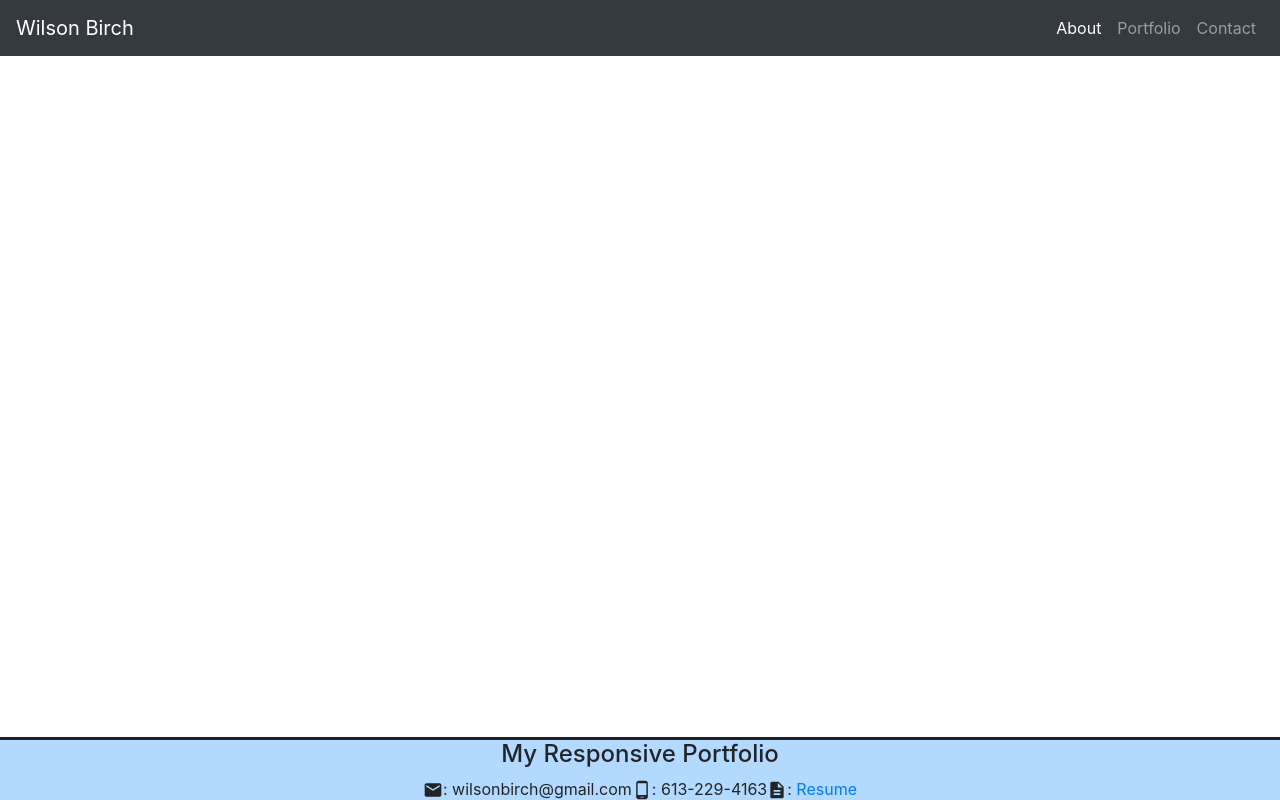
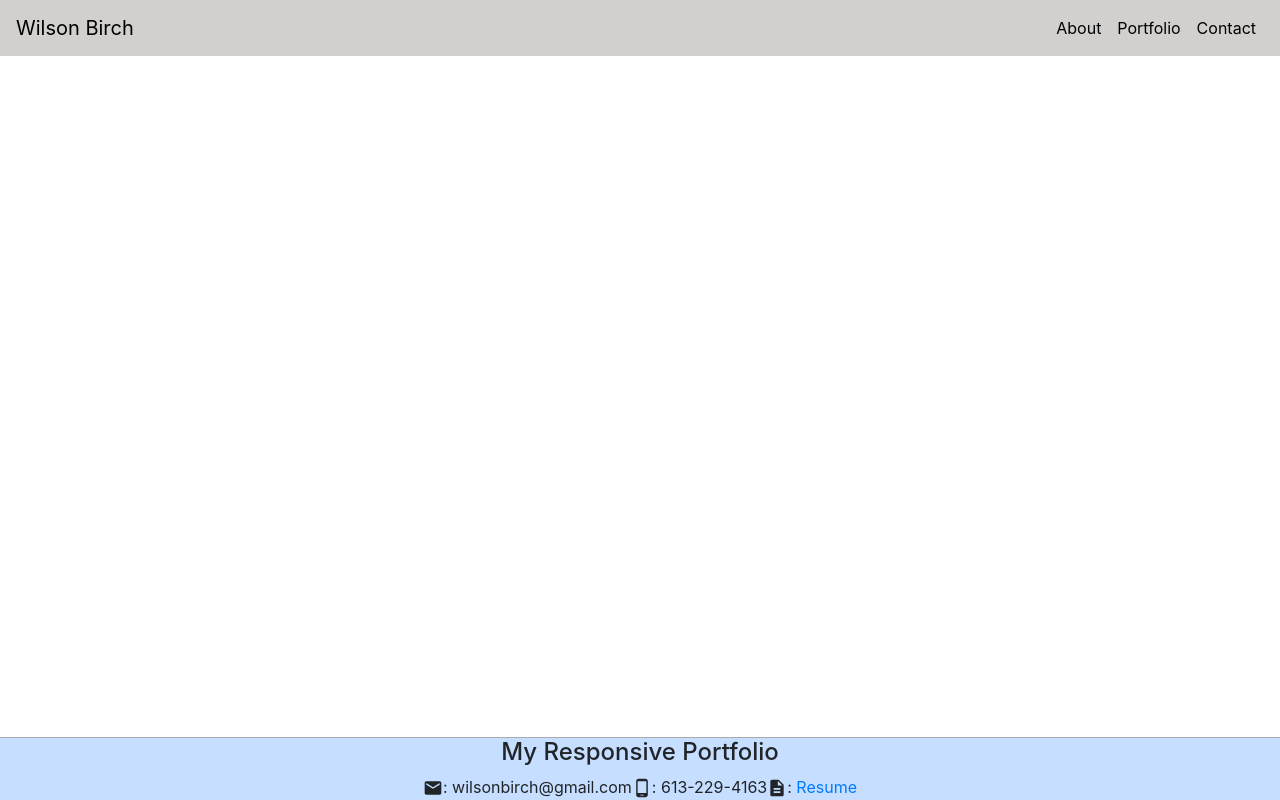
Before and after one commit to wilsonbirch/React_Portfolio, a React (Create React App) app: page / in a window 1280 px wide. Built offline with nearby package versions, Linux system fonts and the light colour scheme.

Commit message:
updated CSS

```diff
--- a/src/App.css
+++ b/src/App.css
@@ -25,7 +25,7 @@
 }
 
 .App-link {
-  color: #61dafb;
+  color: #C6DEFF;
 }
 
 @keyframes App-logo-spin {
@@ -63,8 +63,8 @@ body{
 
 .footer{
   text-align: center;
-  background-color:  #b3d9ff;
-  border-top: 3px solid #202020;
+  background-color:  #C6DEFF;
+  border-top: 1px solid #AAAAAA;
   position: fixed;
   height: 63px;
   width: 100%;
@@ -76,6 +76,11 @@ body{
 .navbar {
   margin-bottom: 40px;
   width: 100%;
+  background-color: #D1D0CE;
+}
+
+.nav-link, .navbar-brand {
+  color: black;
 }
 
 #image_me{
--- a/src/components/Header.js
+++ b/src/components/Header.js
@@ -3,7 +3,7 @@ import React from "react";
 function Header(props) {
   return (
 
-    <nav className="navbar navbar-expand-sm navbar-dark bg-dark" role="navigation">
+    <nav className="navbar navbar-expand-sm " role="navigation">
 
       <a className="navbar-brand" href="#">Wilson Birch</a>
       <button className="navbar-toggler" type="button" data-toggle="collapse" data-target="#navbarSupportedContent" aria-controls="navbarSupportedContent" aria-expanded="false" aria-label="Toggle navigation">
```
Also changed, not shown: src/components/Footer.js (line endings or trailing spaces).
